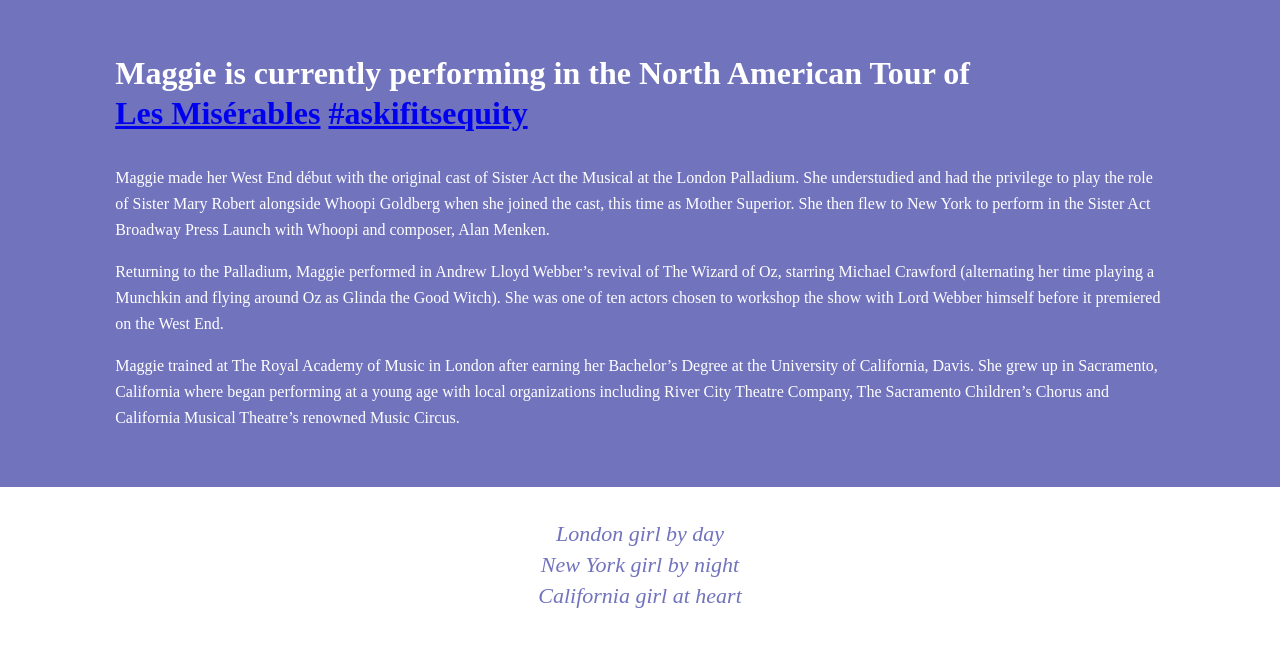
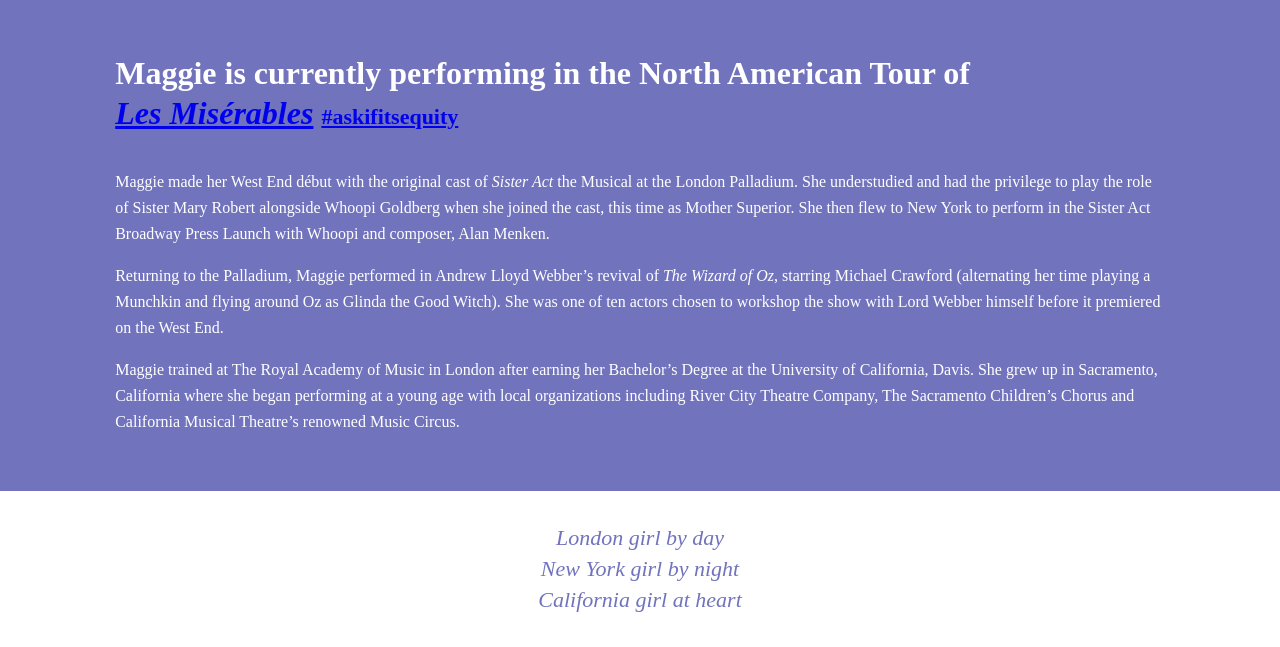
Before and after one commit to danielberryman/maggiemayfromca, a plain HTML site: page about/index.html in a window 1280 px wide. Shown: the part 653-1300 px from the top of the page. Drawn offline with nearby package versions, Linux system fonts and the light colour scheme; a web font is replaced by a local one.

```diff
--- a/about/index.html
+++ b/about/index.html
@@ -51,10 +51,10 @@
         </section>
         <section class="sub-page">
             <div class="about-content">
-                <p class="update">Maggie is currently performing in the North American Tour of <br><a href=" http://lesmiz.com" alt="les miserables" target="_blank">Les Misérables</a> <a href="http://askifitsequity.com" alt="actor's equity" target="_blank">#askifitsequity</a></p>
-                <p class="bio">Maggie made her West End début with the original cast of Sister Act the Musical at the London Palladium. She understudied and had the privilege to play the role of Sister Mary Robert alongside Whoopi Goldberg when she joined the cast, this time as Mother Superior. She then flew to New York to perform in the Sister Act Broadway Press Launch with Whoopi and composer, Alan Menken.</p>
-                <p class="bio">Returning to the Palladium, Maggie performed in Andrew Lloyd Webber’s revival of The Wizard of Oz, starring Michael Crawford (alternating her time playing a Munchkin and flying around Oz as Glinda the Good Witch). She was one of ten actors chosen to workshop the show with Lord Webber himself before it premiered on the West End.</p>
-                <p class="bio">Maggie trained at The Royal Academy of Music in London after earning her Bachelor’s Degree at the University of California, Davis. She grew up in Sacramento, California where began performing at a young age with local organizations including River City Theatre Company, The Sacramento Children’s Chorus and California Musical Theatre’s renowned Music Circus. </p>
+                <p class="update">Maggie is currently performing in the North American Tour of <br><a href=" http://lesmiz.com" alt="les miserables" class="show" target="_blank">Les Misérables</a> <a class="equity-link" href="http://askifitsequity.com" alt="actor's equity" target="_blank">#askifitsequity</a></p>
+                <p class="bio">Maggie made her West End début with the original cast of <span class="show">Sister Act</span> the Musical at the London Palladium. She understudied and had the privilege to play the role of Sister Mary Robert alongside Whoopi Goldberg when she joined the cast, this time as Mother Superior. She then flew to New York to perform in the Sister Act Broadway Press Launch with Whoopi and composer, Alan Menken.</p>
+                <p class="bio">Returning to the Palladium, Maggie performed in Andrew Lloyd Webber’s revival of <span class="show">The Wizard of Oz</span>, starring Michael Crawford (alternating her time playing a Munchkin and flying around Oz as Glinda the Good Witch). She was one of ten actors chosen to workshop the show with Lord Webber himself before it premiered on the West End.</p>
+                <p class="bio">Maggie trained at The Royal Academy of Music in London after earning her Bachelor’s Degree at the University of California, Davis. She grew up in Sacramento, California where she began performing at a young age with local organizations including River City Theatre Company, The Sacramento Children’s Chorus and California Musical Theatre’s renowned Music Circus. </p>
             </div>
         </section>
         <footer>
--- a/css/main.css
+++ b/css/main.css
@@ -185,6 +185,7 @@ ul {
 li a {
     color: #261151;
     font-family: 'Gravitas One', cursive;
+    text-decoration: none;
 }
 
 li a:hover {
@@ -265,6 +266,14 @@ li a:hover {
 
 .update a:hover {
     color: #16E2D8;
+}
+
+.equity-link {
+    font-size: 22px;
+}
+
+.show {
+    font-style: italic;
 }
 
 .bio {
@@ -398,6 +407,7 @@ h4 {
 
 .review {
     margin-bottom: 50px;
+    text-align: center;
 }
 
 .review p {
```
Also changed, not shown: resume/index.html (+1 -1 lines).
